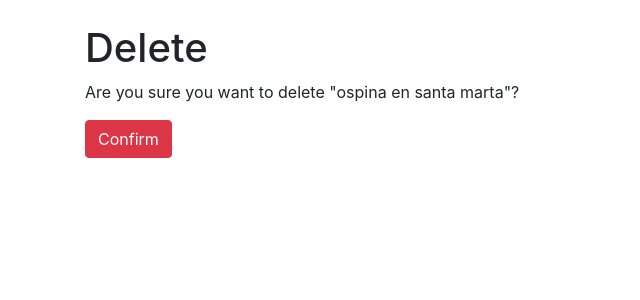
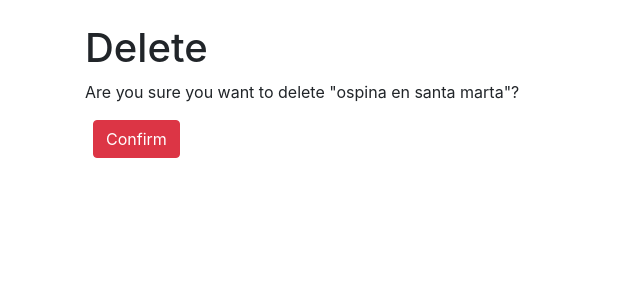
Before and after one commit to albertopinedaorozco/simpleblog, a Django app: page /articles/3/delete/ in a window 1280 px wide. Shown: the part 56-356 px from the top of the page, without its empty margins (0-640 px from the left). Run offline with Django 3.2, Linux system fonts and the light colour scheme; a user stored in the database is signed in; data comes from the database, SQL or seed files in the repository; both versions use the stored data as it was after the commit; some libraries are stand-ins or nearby versions.

Commit message:
Simple blog django with login, based in simple bootstrap template

```diff
--- a/articles/templates/articles/article_delete.html
+++ b/articles/templates/articles/article_delete.html
@@ -5,7 +5,7 @@
     <h1>Delete</h1>
     <form action="" method="post">{% csrf_token %}
         <p>Are you sure you want to delete "{{ article.title }}"?</p>
-        <button class="btn btn-danger ml-􀇑" type="submit">Confirm</button>
+        <button class="btn btn-danger ml-2" type="submit">Confirm</button>
     </form>
 
 {% endblock content %}
--- a/articles/templates/articles/article_list.html
+++ b/articles/templates/articles/article_list.html
@@ -15,7 +15,6 @@
             </div>
             <div class="card-body">
                 <p>{{ article.body }}</p>
-
                 <a href="{% url 'article_edit' article.pk %}">Edit</a> |
                 <a href="{% url 'article_delete' article.pk %}">Delete</a>
             </div>
--- a/articles/templates/articles/article_new.html
+++ b/articles/templates/articles/article_new.html
@@ -8,7 +8,7 @@
     <h1>New article</h1>
     <form action="" method="post">{% csrf_token %}
         {{ form|crispy }}
-        <button class="btn btn-success ml-􀇑" type="submit">Save</button>
+        <button class="btn btn-success ml-2" type="submit">Save</button>
     </form>
 
 {% endblock content %}
--- a/templates/base.html
+++ b/templates/base.html
@@ -2,8 +2,8 @@
 <html lang="es">
 <head>
     <!-- Required meta tags -->
-    <meta charset="utf-􀇗">
-    <meta name="viewport" content="width=device-width, initial-scale=􀇐, shrink-to-fit=no">
+    <meta charset="utf-8">
+    <meta name="viewport" content="width=device-width, initial-scale=1, shrink-to-fit=no">
     <!-- Bootstrap CSS -->
     <link rel="stylesheet" href="https://stackpath.bootstrapcdn.com/bootstrap/4.2.1/css/bootstrap.min.css" integrity="sha384-GJzZqFGwb1QTTN6wy59ffF1BuGJpLSa9DkKMp0DgiMDm4iYMj70gZWKYbI706tWS" crossorigin="anonymous">
     <title>{% block title %}Newspaper App{% endblock title %}</title>
```
Also changed, not shown: db.sqlite3.
